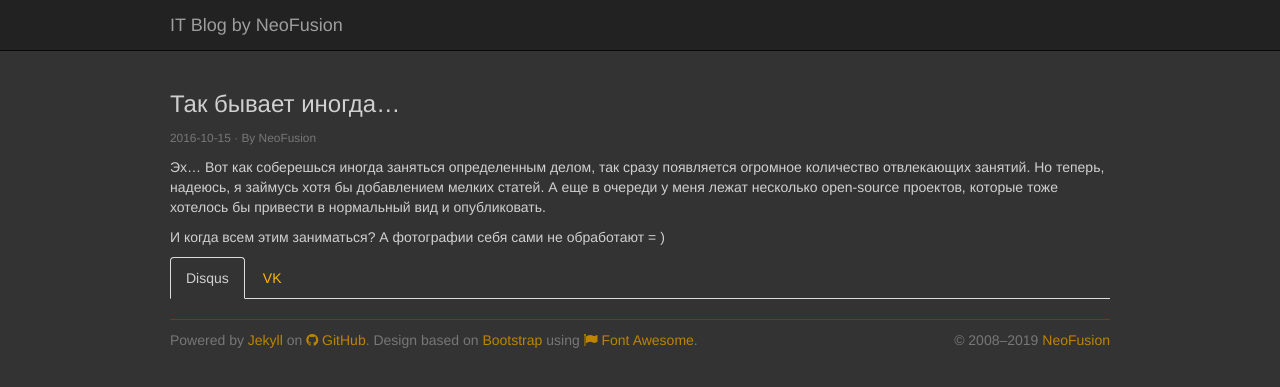
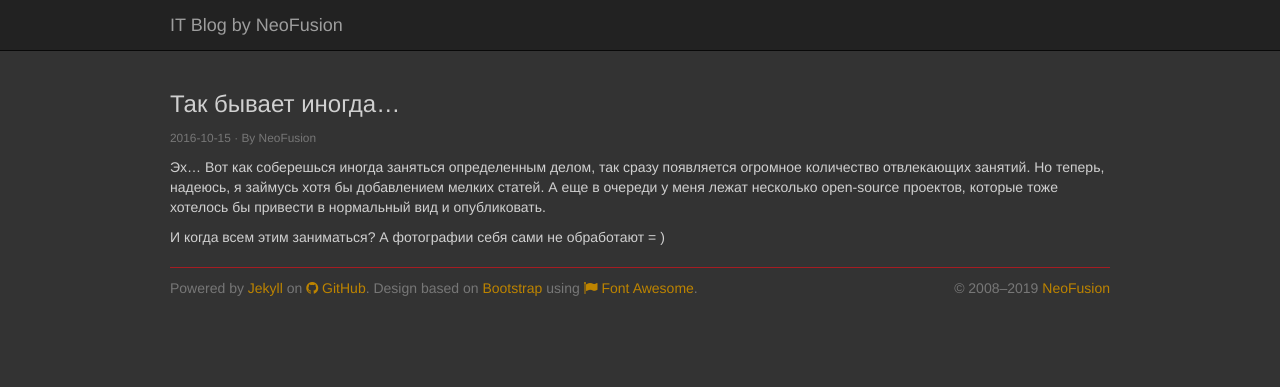
Before and after one commit to EvgeniyNeoFusion/blog.neofusion.ru, a Jekyll site: the page built from _posts/2016-10-15-it-happens-sometimes.md, in a window 1280 px wide. Shown: the top 387 px of the page. Built offline with Jekyll 4.4.1, drawn with Linux system fonts in a browser that asks for light colours; comment, search, counter and statistics services are not loaded.

Commit message:
Удален виджет VK

```diff
--- a/_config.yml
+++ b/_config.yml
@@ -2,7 +2,6 @@
 title: IT Blog by NeoFusion
 url: 'http://blog.neofusion.ru'
 disqus_shortname: 'neofusion-blog'
-vk_id: 5860722
 
 # Build settings
 exclude: ['Gemfile']
--- a/_includes/comments.html
+++ b/_includes/comments.html
@@ -1,27 +1,5 @@
 {% if jekyll.environment == 'production' %}
-    {% if site.disqus_shortname and site.vk_id %}
-        <div class="comments">
-            <ul class="nav nav-tabs" role="tablist">
-                <li role="presentation" class="active">
-                    <a href="#disqus" aria-controls="disqus" role="tab" data-toggle="tab">Disqus</a>
-                </li>
-                <li role="presentation">
-                    <a href="#vk" aria-controls="vk" role="tab" data-toggle="tab">VK</a>
-                </li>
-            </ul>
-            <div class="tab-content">
-                <div role="tabpanel" class="tab-pane active" id="disqus">
-                    {% include disqus.html %}
-                </div>
-                <div role="tabpanel" class="tab-pane" id="vk">
-                    {% include vk.html %}
-                </div>
-            </div>
-        </div>
-        <script src="/js/bootstrap.min.js"></script>
-    {% elsif site.disqus_shortname %}
+    {% if site.disqus_shortname %}
         {% include disqus.html %}
-    {% elsif site.vk_id %}
-        {% include vk.html %}
     {% endif %}
 {% endif %}
--- a/_includes/head.html
+++ b/_includes/head.html
@@ -4,8 +4,4 @@
     <meta name="viewport" content="width=device-width, initial-scale=1">
     <title>{% if page.title %}{{ page.title | escape }} &middot; {% endif %}{{ site.title | escape }}</title>
     <link rel="stylesheet" href="/css/main.css">
-    <script src="https://code.jquery.com/jquery-1.12.4.min.js" integrity="sha256-ZosEbRLbNQzLpnKIkEdrPv7lOy9C27hHQ+Xp8a4MxAQ=" crossorigin="anonymous"></script>
-    {% if jekyll.environment == 'production' and site.vk_id %}
-        <script src="//vk.com/js/api/openapi.js?139"></script>
-    {% endif %}
 </head>
--- a/_includes/vk.html
+++ /dev/null
@@ -1,7 +0,0 @@
-<script type="text/javascript">
-    VK.init({apiId: {{ site.vk_id }}, onlyWidgets: true});
-</script>
-<div id="vk_comments"></div>
-<script type="text/javascript">
-    VK.Widgets.Comments('vk_comments', {limit: 10}, '{{ page.path | remove_first: '_posts/' | remove: '.md' }}');
-</script>
--- a/_sass/_bootstrap.scss
+++ b/_sass/_bootstrap.scss
@@ -27,7 +27,7 @@
 //@import "bootstrap/dropdowns";
 //@import "bootstrap/button-groups";
 //@import "bootstrap/input-groups";
-@import "bootstrap/navs";
+//@import "bootstrap/navs";
 @import "bootstrap/navbar";
 //@import "bootstrap/breadcrumbs";
 //@import "bootstrap/pagination";
--- a/_sass/_style.scss
+++ b/_sass/_style.scss
@@ -24,25 +24,6 @@
     }
   }
 }
-.comments {
-  .nav-tabs {
-    > li.active {
-      > a {
-        color: $text-color;
-      }
-    }
-  }
-  .tab-content {
-    > .tab-pane {
-      display: block;
-      height: 0;
-      overflow: hidden;
-    }
-    > .active {
-      height: auto;
-    }
-  }
-}
 h4 {
   margin-top: 20px;
 }
```
